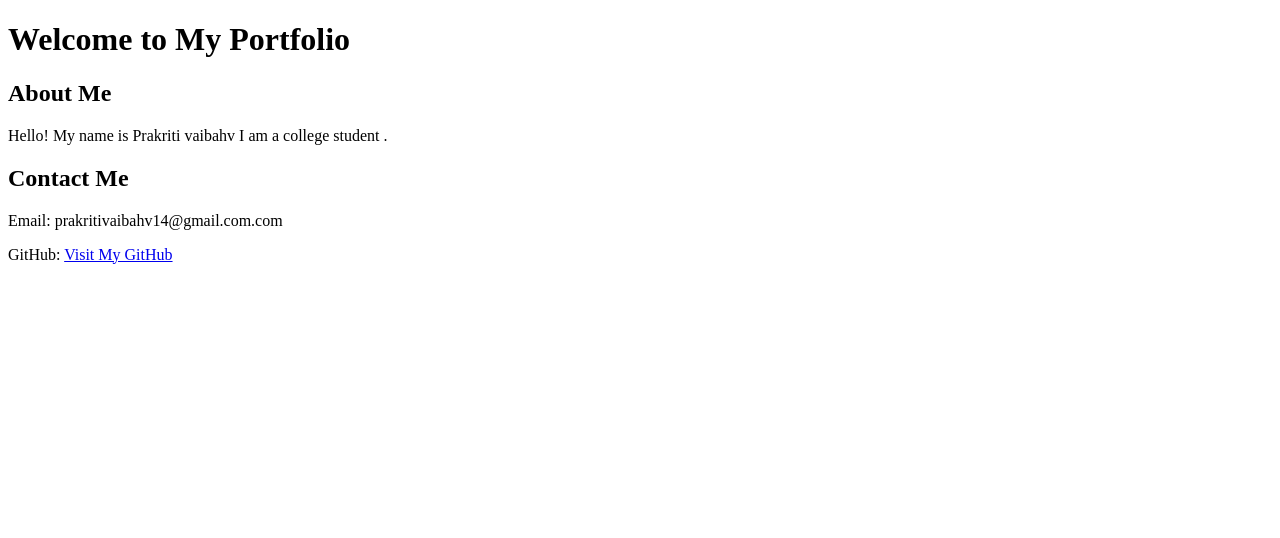
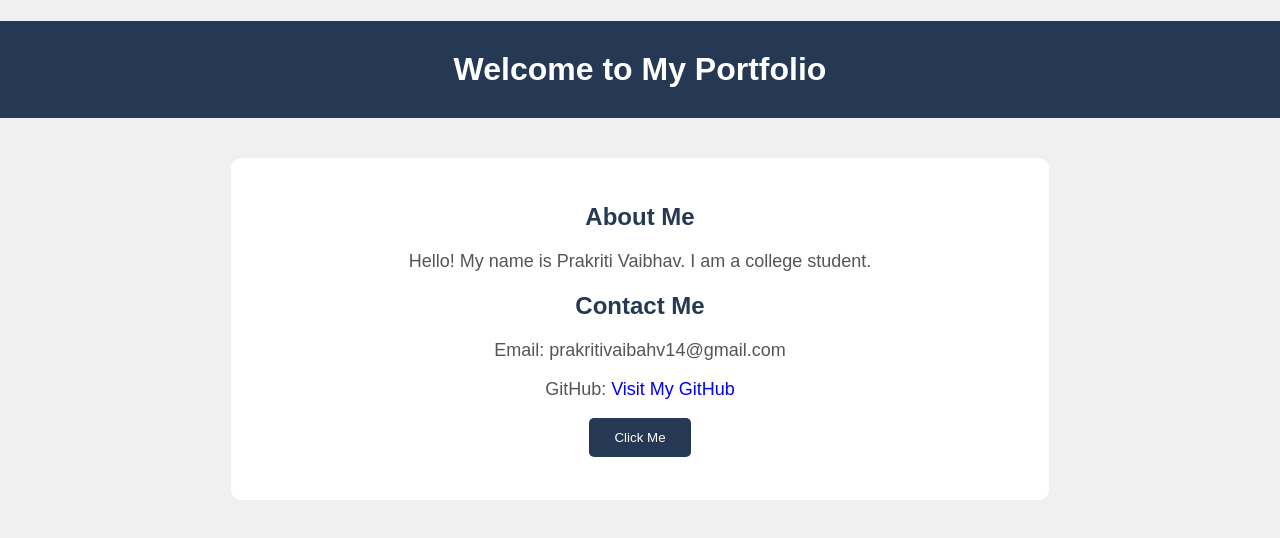
Before and after one commit to prakvaib/GitHub-practical-test, a plain HTML site: page index.html in a window 1280 px wide. Drawn offline with Linux system fonts and the light colour scheme.

Commit message:
Added HTML CSS and JavaScript files

```diff
--- a/index.html
+++ b/index.html
@@ -1,25 +1,45 @@
+
 
 <!DOCTYPE html>
 <html>
 <head>
     <title>My Portfolio</title>
+    <link rel="stylesheet" href="style.css">
 </head>
 
 <body>
 
     <h1>Welcome to My Portfolio</h1>
 
-    <h2>About Me</h2>
-    <p>Hello! My name is Prakriti vaibahv
-       I am a college student .</p>
+    <div class="container">
 
+        <h2>About Me</h2>
 
-    <h2>Contact Me</h2>
-    <p>Email: prakritivaibahv14@gmail.com.com</p>
+        <p>
+            Hello! My name is Prakriti Vaibhav.
+            I am a college student.
+        </p>
 
-    <p>GitHub:
-        <a href="https://github.com/repos">Visit My GitHub</a>
-    </p>
+        <h2>Contact Me</h2>
+
+        <p>Email: prakritivaibahv14@gmail.com</p>
+
+        <p>
+            GitHub:
+            <a href="https://github.com/" target="_blank">
+                Visit My GitHub
+            </a>
+        </p>
+
+        <button onclick="showMessage()">
+            Click Me
+        </button>
+
+        <p id="message"></p>
+
+    </div>
+
+    <script src="script.js"></script>
 
 </body>
 </html>
--- /dev/null
+++ b/script.js
@@ -0,0 +1,5 @@
+
+function showMessage() {
+    document.getElementById("message").innerHTML =
+        "Thank you for visiting my portfolio!";
+}
--- /dev/null
+++ b/style.css
@@ -0,0 +1,52 @@
+
+body {
+    font-family: Arial, sans-serif;
+    background-color: #f0f0f0;
+    margin: 0;
+    text-align: center;
+}
+
+h1 {
+    background-color: #263954;
+    color: white;
+    padding: 30px;
+}
+
+.container {
+    background-color: white;
+    width: 60%;
+    margin: 40px auto;
+    padding: 25px;
+    border-radius: 10px;
+}
+
+h2 {
+    color: #263954;
+}
+
+p {
+    font-size: 18px;
+    color: #555;
+}
+
+a {
+    color: blue;
+    text-decoration: none;
+}
+
+a:hover {
+    color: red;
+}
+
+button {
+    background-color: #263954;
+    color: white;
+    padding: 12px 25px;
+    border: none;
+    border-radius: 5px;
+    cursor: pointer;
+}
+
+button:hover {
+    background-color: #526d91;
+}
```
